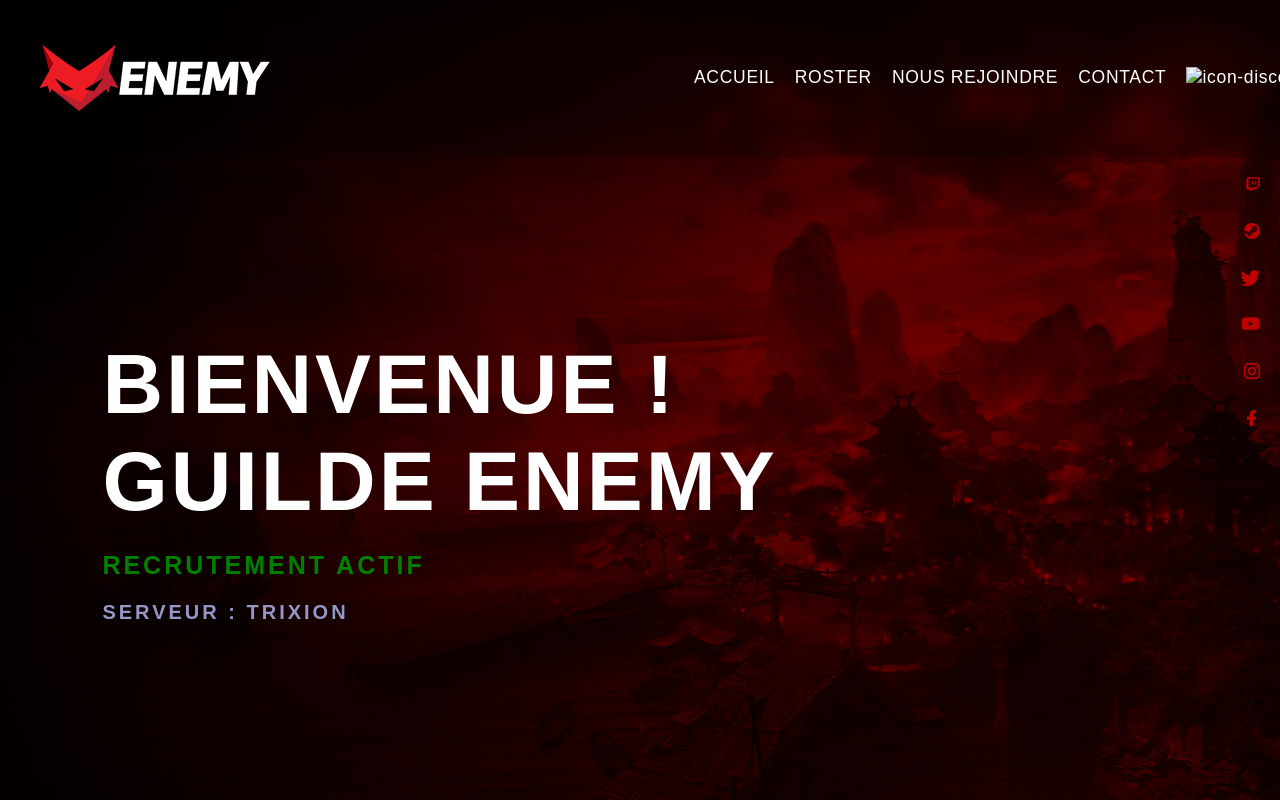
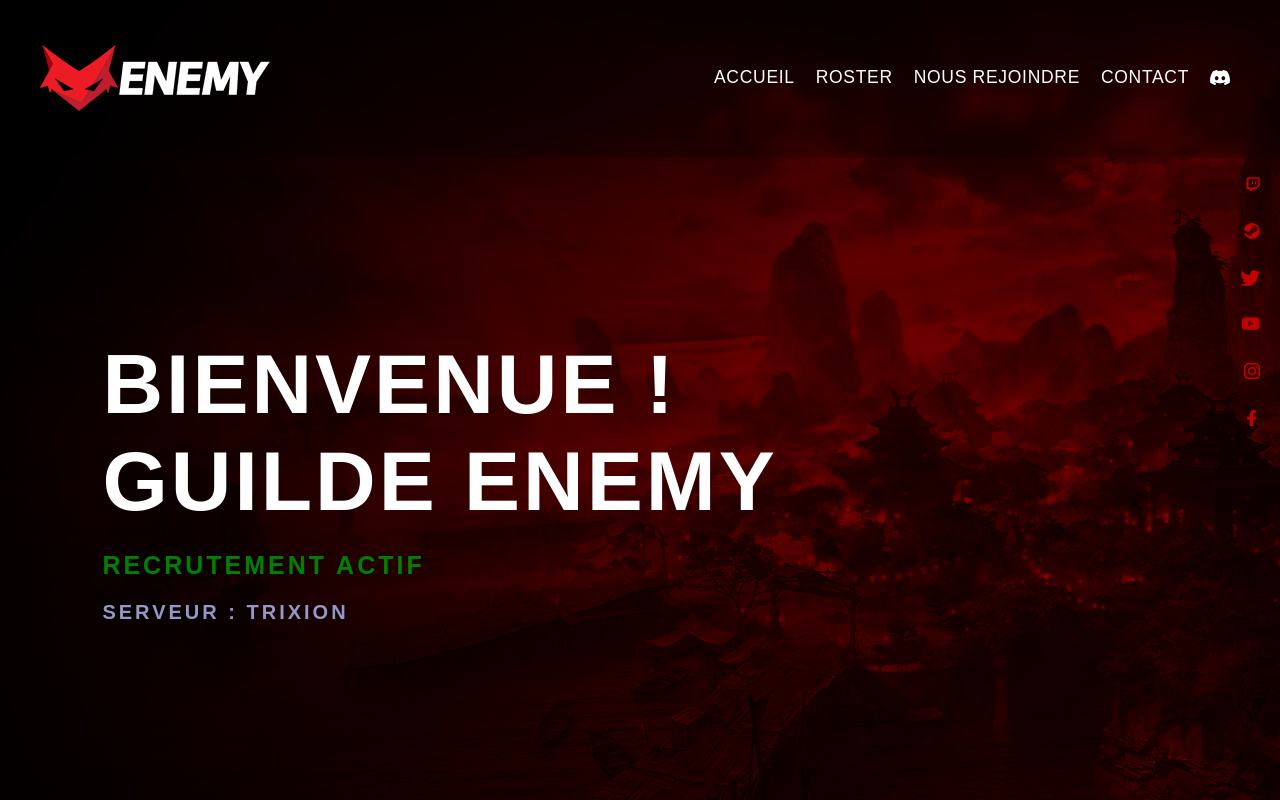
Before and after one commit to NMYguilde/nmy-guilde, a plain HTML site: page index.html in a window 1280 px wide. Drawn offline with Linux system fonts and the light colour scheme; the site is published under a folder, as on GitHub Pages, so addresses that start at the root find nothing; a web font is replaced by a local one.

Commit message:
bug discord

```diff
--- a/index.html
+++ b/index.html
@@ -21,7 +21,7 @@
                 <li id="menuLaGuilde" class="menu-li">ROSTER</li>
                 <a target="_blank" href="https://forms.gle/4hW7Gp5S3JLkNXLm8"><li class="menu-li">NOUS REJOINDRE</li></a>
                 <li class="menu-li">CONTACT</li>
-                <li class="menu-li" id="menuDiscord" class="discord"><img src="/ressources/discord.png" alt="icon-discord"></li>
+                <li class="menu-li" id="menuDiscord" class="discord"><img src="ressources/discord.png" alt="icon-discord"></li>
             </ol>
         </div>
     </header>
```
